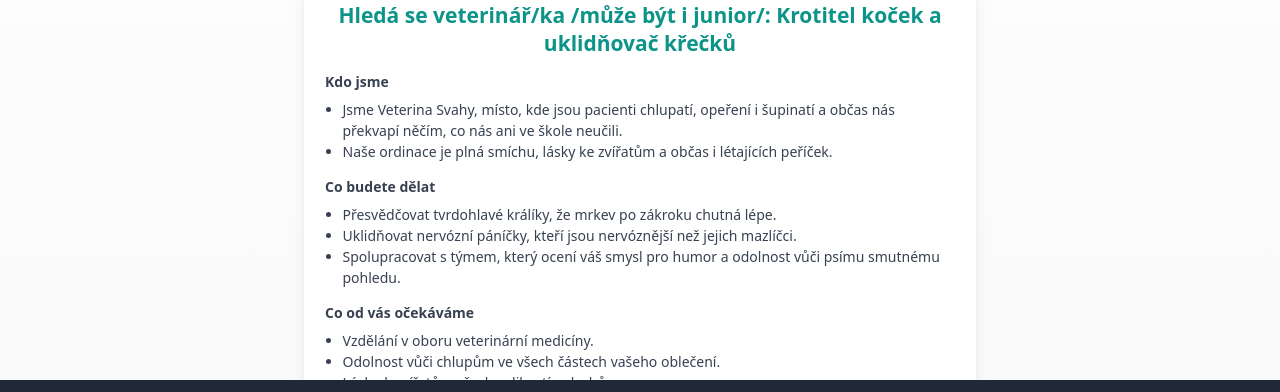
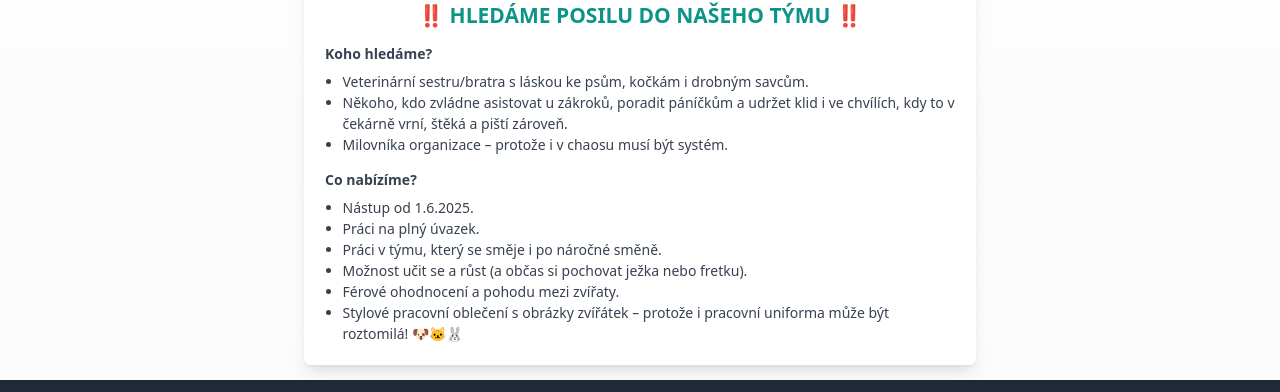
Before and after one commit to ajtyrunner/veterinarni-ordinace, a Next.js app: page /career in a window 1280 px wide. Shown: the part 357-749 px from the top of the page. Built offline with nearby package versions, Linux system fonts and the light colour scheme.

Commit message:
add nurse carrer

```diff
--- a/src/app/career/page.tsx
+++ b/src/app/career/page.tsx
@@ -13,52 +13,76 @@
           <h1 className="text-4xl font-bold text-center text-gray-900 mb-8">Kariéra</h1>
           <div className="grid grid-cols-1 md:grid-cols-1 lg:grid-cols-1 gap-8">
             <JobListing
+              title="‼️ HLEDÁME POSILU DO NAŠEHO TÝMU ‼️"
+              sections={[
+                {
+                  heading: 'Koho hledáme?',
+                  content: [
+                    'Veterinární sestru/bratra s láskou ke psům, kočkám i drobným savcům.',
+                    'Někoho, kdo zvládne asistovat u zákroků, poradit páníčkům a udržet klid i ve chvílích, kdy to v čekárně vrní, štěká a piští zároveň.',
+                    'Milovníka organizace – protože i v chaosu musí být systém.',
+                  ],
+                },
+                {
+                  heading: 'Co nabízíme?',
+                  content: [
+                    'Nástup od 1.6.2025.',
+                    'Práci na plný úvazek.',
+                    'Práci v týmu, který se směje i po náročné směně.',
+                    'Možnost učit se a růst (a občas si pochovat ježka nebo fretku).',
+                    'Férové ohodnocení a pohodu mezi zvířaty.',
+                    'Stylové pracovní oblečení s obrázky zvířátek – protože i pracovní uniforma může být roztomilá! 🐶🐱🐰',
+                  ],
+                },
+              ]}
+              imageUrl="https://lh3.googleusercontent.com/d/1KnEEXksRiisWfGc7GNMStOIUkXb0QqOC"
+            />
+
+            <JobListing
               title="Hledá se veterinář/ka /může být i junior/: Krotitel koček a uklidňovač křečků"
               sections={[
                 {
-                  heading: "Kdo jsme",
+                  heading: 'Kdo jsme',
                   content: [
-                    "Jsme Veterina Svahy, místo, kde jsou pacienti chlupatí, opeření i šupinatí a občas nás překvapí něčím, co nás ani ve škole neučili.",
-                    "Naše ordinace je plná smíchu, lásky ke zvířatům a občas i létajících peříček.",
+                    'Jsme Veterina Svahy, místo, kde jsou pacienti chlupatí, opeření i šupinatí a občas nás překvapí něcím, co nás ani ve škole neučili.',
+                    'Naše ordinace je plná smíchu, lásky ke zvířatům a občas i létajících peříček.',
                   ],
                 },
                 {
-                  heading: "Co budete dělat",
+                  heading: 'Co budete dělat',
                   content: [
-                    "Přesvědčovat tvrdohlavé králíky, že mrkev po zákroku chutná lépe.",
-                    "Uklidňovat nervózní páníčky, kteří jsou nervóznější než jejich mazlíčci.",
-                    "Spolupracovat s týmem, který ocení váš smysl pro humor a odolnost vůči psímu smutnému pohledu.",
+                    'Přesvědčovat tvrdohlavé králíky, že mrkev po zákroku chutná lépe.',
+                    'Uklidňovat nervózní páníčky, kteří jsou nervóznější než jejich mazlíčci.',
+                    'Spolupracovat s týmem, který ocení váš smysl pro humor a odolnost vůči psímu smutnému pohledu.',
                   ],
                 },
                 {
-                  heading: "Co od vás očekáváme",
+                  heading: 'Co od vás očekáváme',
                   content: [
-                    "Vzdělání v oboru veterinární medicíny.",
-                    "Odolnost vůči chlupům ve všech částech vašeho oblečení.",
-                    "Lásku k zvířatům všech velikostí a druhů.",
-                    "Ochotu pracovat i v sobotu dopoledne, ale nebojte, jenom jednou za 14 dní.",
+                    'Vzdělání v oboru veterinární medicíny.',
+                    'Odolnost vůči chlupům ve všech částech vašeho oblečení.',
+                    'Lásku k zvířatům všech velikostí a druhů.',
+                    'Ochotu pracovat i v sobotu dopoledne, ale nebojte, jenom jednou za 14 dní.',
                   ],
                 },
                 {
-                  heading: "Co nabízíme",
+                  heading: 'Co nabízíme',
                   content: [
-                    "Práci v kolektivu, kde je každý den novým dobrodružstvím.",
-                    "Možnost povýšení na seniorního krotitele.",
-                    "Neomezený přístup k pamlskům.",
-                    "Stylový pracovní oděv s motivem tlapek.",
-                    "Žádné pohotovosti ani noční směny.",
+                    'Práci v kolektivu, kde je každý den novým dobrodružstvím.',
+                    'Možnost povýšení na seniorního krotitele.',
+                    'Neomezený přístup k pamlskům.',
+                    'Stylový pracovní oděv s motivem tlapek.',
+                    'Žádné pohotovosti ani noční směny.',
                   ],
                 },
                 {
-                  heading: "Jak se přihlásit",
+                  heading: 'Jak se přihlásit',
                   content: [
-                    "Pošlete nám svůj životopis na veterina-svahy@email.cz. Těšíme se na Vás (a naši pacienti také)!",
+                    'Pošlete nám svůj životopis na veterina-svahy@email.cz. Těšíme se na Vás (a naši pacienti také)!',
                   ],
                 },
               ]}
-            //   https://drive.google.com/drive/folders/1MvQVk9kwEjmLnJNRrvZopnG9GIrylVIK?usp=sharing
-            //  imageUrl="/images/career-cat-hamster.jpg"
-            imageUrl="https://lh3.googleusercontent.com/d/1NPJIMmkznQt7eW76P_AxB7TFJUSAe7Yg"
+              imageUrl="https://lh3.googleusercontent.com/d/1NPJIMmkznQt7eW76P_AxB7TFJUSAe7Yg"
             />
           </div>
         </div>
```
Also changed, not shown: public/images/MVDr_Klara_Navratilova.jpg.
